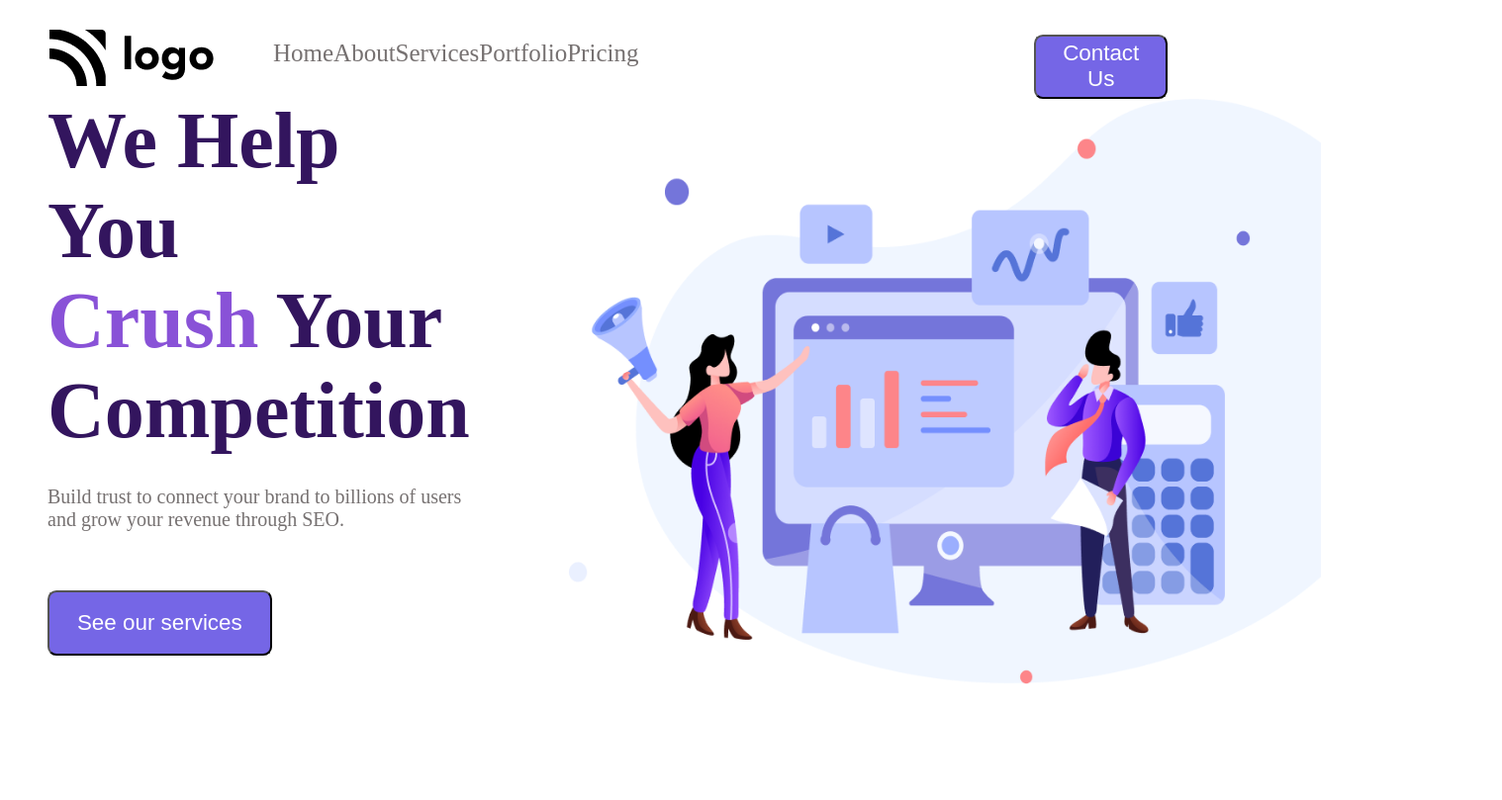
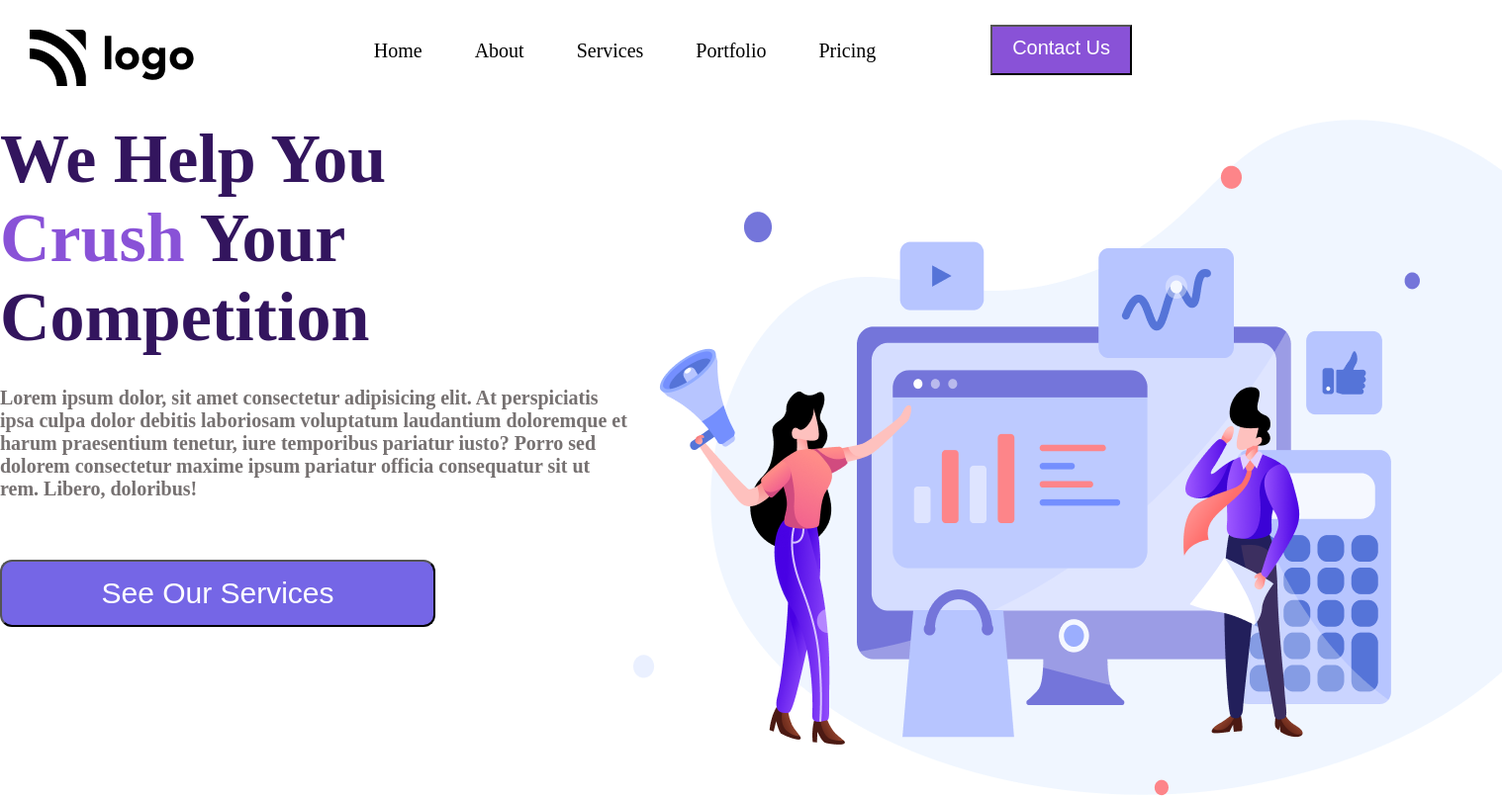
Before and after one commit to manthangupta26/Landing_4, a website: page index.html in a window 1280 px wide. Shown: the whole page at 99% size, 1518 px wide, since content can reach past the window. Drawn offline with Linux system fonts and the light colour scheme.

Commit message:
tweaks added

```diff
--- a/flex.css
+++ b/flex.css
@@ -1,43 +1,57 @@
 
-.navbar-container{
+.navigation{
     display: flex;
-    flex-direction: row;
     justify-content: space-between;
-    margin-top: 30px;
-    margin-left: 50px;
+    padding: 30px;
 }
 
-.navbar-container div:nth-child(2){
-flex-grow: 2;
-
+div{
+    flex-grow: 1;
 }
 
-.list{
+ul{
     display: flex;
-    flex-direction: row;
+    list-style: none;
     justify-content: space-between;
+    padding: 10px;
+    font-size: 20px;
+    margin-left: -40px;
 }
 
-.banner-container{
-    display: flex;
-    flex-direction:row;
-    height: 75vh;
-
+.button{
+    text-align: center;
 }
 
-.left-text{
+
+  .sectionH{
+   display: flex;
+  }
+
+  .hero{
     display: flex;
     flex-direction: column;
-    text-align: center;
-    justify-content: center;
-    margin-left: 48px;
-    padding-right: 100px;
+    justify-content: start;
+   font-size: 50px;
+  }
 
+.headerbtn{
+     text-align: center;
+     margin-top: -5px;
+     margin-bottom: 10px;
 }
 
-.herotext{
-    display: flex;
-    flex-direction: column;
-    justify-content: left;
+.hb{
+    font-size: 20px;
+    padding: 10px 20px 14px 20px;
+    color: white;
+    background: #8952d7;
+}
 
+@media only screen and (max-width: 768px) {
+    ul{
+        display: none;
+    }
+    .heroimg{
+        display: none;
+    }
 }
--- a/index.html
+++ b/index.html
@@ -14,53 +14,38 @@
       href="https://fonts.googleapis.com/css2?family=Poppins:wght@200;300;400;500;600;700;800&display=swap"
       rel="stylesheet"
     />
-    <title>Document</title>
+    <title>SEO | Landing Page</title>
   </head>
   <body>
-    <div class="container">
-      <section aria-label="navbar">
-        <nav class="navbar-container">
+  <nav class="navigation container">
      <div>
-            <img src="./assets/Logo.png" alt="brand-logo" />
+         <img src="./assets/Logo.png" alt="">
      </div>
-          <div class="grow-list">
-            <ul class="list">
-              <li class="list-item">Home</li>
-              <li class="list-item">About</li>
-              <li class="list-item">Services</li>
-              <li class="list-item">Portfolio</li>
-              <li class="list-item">Pricing</li>
+     <div>
+      <ul>
+        <li>Home</li>
+        <li>About</li>
+        <li>Services</li>
+        <li>Portfolio</li>
+        <li>Pricing</li>
       </ul>
      </div>
-          <div class="button-group">
-            <button class="nav-button">Contact Us</button>
+     <div class="headerbtn">
+      <button class="hb">Contact Us</button>
      </div>
   </nav>
-      </section>
-      <!-- Banner -->
-      <section aria-label="banner">
-        <div class="banner-container">
-          <!-- Left text -->
-          <div class="left-text">
-           <div class="herotext">
-             <h1 class="heading-text">
-              We Help You <br><span>Crush</span> Your<br> Competition
-             </h1>
-             <p class="description">
-              Build trust to connect your brand to billions of users and grow
-              your revenue through SEO.
-             </p>
+
+  <section class="container">
+    <div class="sectionH">
+     <div class="hero" style="width: 50%;">
+      <h1 class="text">We Help You <br> <span> Crush </span>Your <br>Competition</h1>
+      <h6 class="description">Lorem ipsum dolor, sit amet consectetur adipisicing elit. At perspiciatis ipsa culpa dolor debitis laboriosam voluptatum laudantium doloremque et harum praesentium tenetur, iure temporibus pariatur iusto? Porro sed dolorem consectetur maxime ipsum pariatur officia consequatur sit ut rem. Libero, doloribus!</h6>
+      <button class="button-large">See Our Services</button>
      </div>
-
-            <button class="nav-buttonbtn">See our services</button>
-          </div>
-          <!-- Right Text -->
-          <div class="img">
-            <img src="./assets/Header Illustration.png" class = "myimage"alt="illustration" />
-          </div>
+     <div class="heroimg" style="width: 50%;">
+      <img src="./assets/Header Illustration.png" alt="">
      </div>
     </div>
   </section>
-    </div>
   </body>
 </html>
--- a/style.css
+++ b/style.css
@@ -3,19 +3,6 @@
  padding:0;
  outline:0;
  background-color: #fff;
-}
-
-
-.nav-button{
- background-color: #7566e6;
- border-radius: 0.4em;
- font-size: 1.4em;
- font-weight: 400;
- padding: 0.2em 0.5em;
- text-align: center;
- color: #fff;
- margin-top: 5px;
- margin-right: 100px;
 }
 
 .list{
@@ -35,27 +22,8 @@
     font-size: 70px;
 }
 
-.nav-buttonbtn{
-background-color: #7566e6;
-border-radius: 0.4em;
-font-size: 1.4em;
-font-weight: 400;
-padding: 0.8em 0.2em;
-text-align: center;
-color: #fff;
-margin-top: 60px;
-margin-right: 200px;
-}
-
-
- .myimage{
-   height: 74vh;
-}
-
-.heading-text{
-    text-align: left;
-    margin-top: -40px;
-    font-size: 80px;
+.text{
+    font-size: 70px;
     color: #33155e;
 }
 
@@ -69,3 +37,15 @@ span{
     text-align: left;
     color: #767171;
 }
+
+.button-large{
+background-color: #7566e6;
+border-radius: 0.4em;
+font-size: 30px;
+font-weight: 200;
+padding: 0.5em 0.1em;
+text-align: center;
+color: #fff;
+margin-top: 60px;
+margin-right: 200px;
+}
```
Also changed, not shown: assets/Screenshot 2022-08-26 at 11.54.34 AM.png (added), readme.md. Lines whose indentation alone changed are shown as unchanged.
